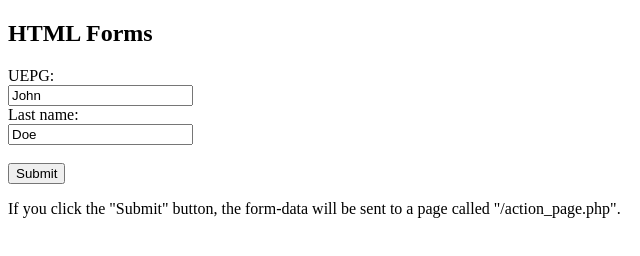
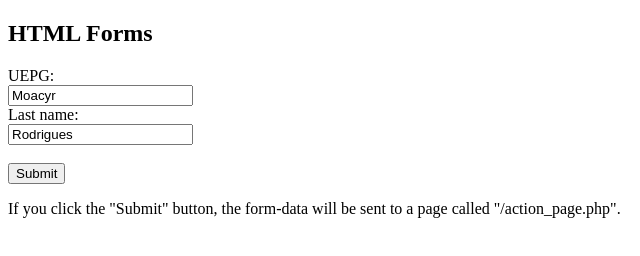
Before and after one commit to moacyr-rodrigues/moacyr-rodrigues.github.io, a plain HTML site: page trabalho html (atividade 1).html in a window 1280 px wide. Shown: the full height of the page, 0-640 px from the left. Drawn offline with Linux system fonts and the light colour scheme.

Commit message:
Update trabalho html (atividade 1).html

```diff
--- a/trabalho html (atividade 1).html
+++ b/trabalho html (atividade 1).html
@@ -7,9 +7,9 @@
 
     <form action="novo.html">
         <label for="fname">UEPG:</label><br>
-        <input type="text" id="fname" name="fname" value="John"><br>
+        <input type="text" id="fname" name="fname" value="Moacyr"><br>
         <label for="lname">Last name:</label><br>
-        <input type="text" id="lname" name="lname" value="Doe"><br><br>
+        <input type="text" id="lname" name="lname" value="Rodrigues"><br><br>
         <input type="submit" value="Submit">
     </form>
 
```
